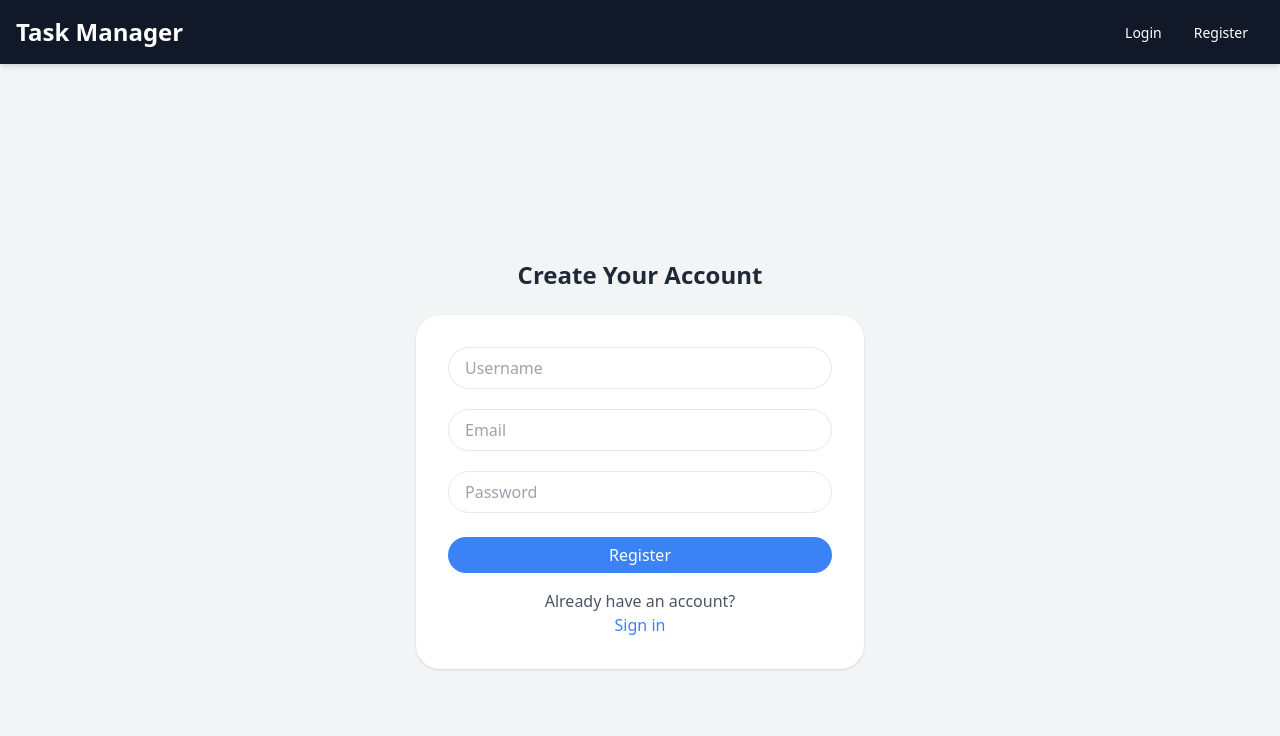
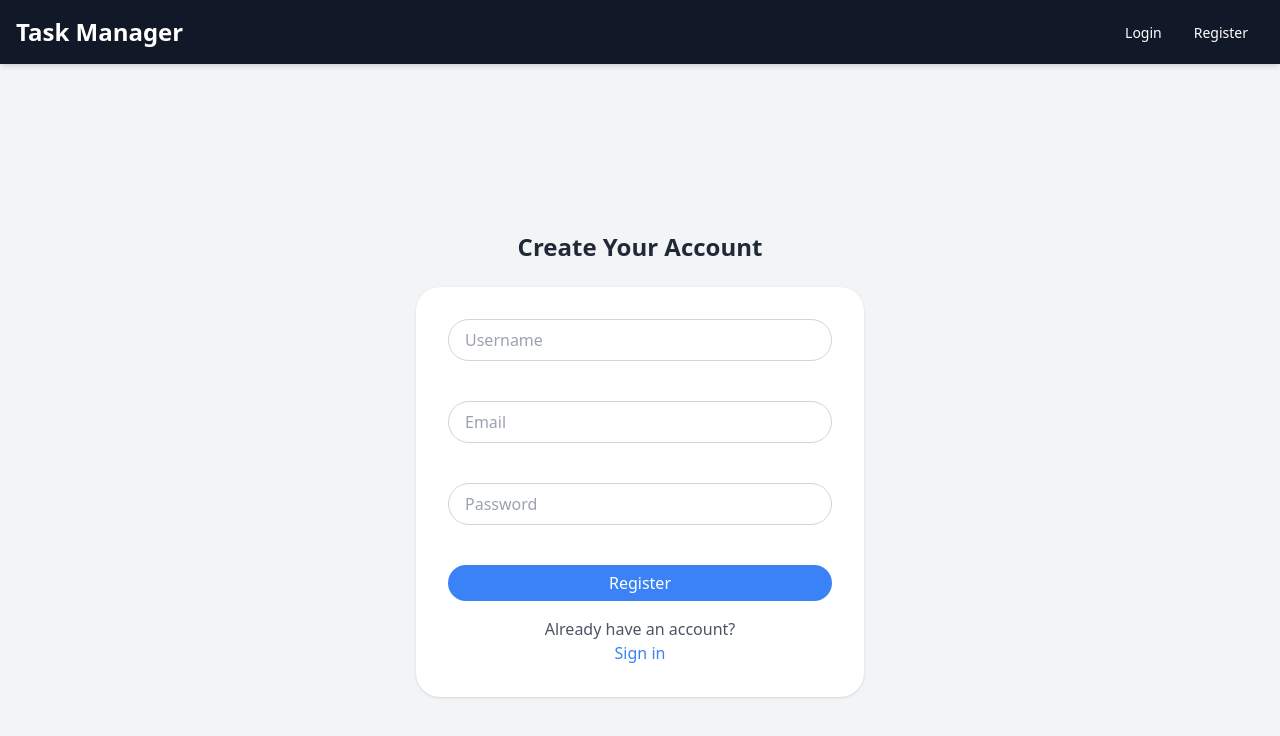
Before and after one commit to ksaphier/login-crud, a React (Vite) app in the folder client/: page /register in a window 1280 px wide. Shown: the top 736 px of the page. Built offline with nearby package versions, Linux system fonts and the light colour scheme.

Commit message:
fix errors style

```diff
--- /dev/null
+++ b/client/src/components/InputField.jsx
@@ -0,0 +1,32 @@
+import PropTypes from "prop-types";
+
+const InputField = ({ name, register, validation, error, ...rest }) => {
+  return (
+    <div className="mb-10 relative">
+      <input
+        {...register(name, validation)}
+        {...rest}
+        className={`block w-full px-4 py-2 text-gray-700 bg-white border ${
+          error ? "border-red-900" : "border-gray-300"
+        } rounded-3xl focus:ring focus:ring-blue-300 mb-3`}
+      />
+      <p
+        className={`text-red-900 text-sm absolute bottom-0 transform translate-y-[1.5rem] ${
+          error ? "visible" : "invisible"
+        }`}
+      >
+        {error ? error.message : "Placeholder"}
+      </p>
+    </div>
+  );
+};
+
+InputField.propTypes = {
+  name: PropTypes.string.isRequired,
+  register: PropTypes.func.isRequired,
+  validation: PropTypes.object,
+  error: PropTypes.object,
+  // Include other PropTypes as needed
+};
+
+export default InputField;
--- /dev/null
+++ b/client/src/components/TaskCard.jsx
@@ -0,0 +1,18 @@
+import PropTypes from "prop-types";
+
+function TaskCard({ title, desc, key }) {
+  return (
+    <div className="bg-white shadow-md rounded-3xl px-6 py-4 mb-6" key={key}>
+      <h1 className="text-xl font-semibold text-gray-800">{title}</h1>
+      <p className="text-gray-600 mt-2">{desc}</p>
+    </div>
+  );
+}
+
+TaskCard.propTypes = {
+  title: PropTypes.string.isRequired,
+  key: PropTypes.string,
+  desc: PropTypes.string,
+};
+
+export default TaskCard;
--- a/client/src/pages/LoginPage.jsx
+++ b/client/src/pages/LoginPage.jsx
@@ -2,6 +2,8 @@ import { useForm } from "react-hook-form";
 import { useAuth } from "../context/useAuth";
 import { Link, useNavigate } from "react-router-dom";
 import { useEffect } from "react";
+import InputField from "../components/InputField";
+import { validationMessages } from "../utils/formValidation";
 
 function LoginPage() {
   const {
@@ -11,6 +13,8 @@ function LoginPage() {
   } = useForm();
 
   const { signin, errors: loginErrors, isAuthenticated } = useAuth();
+  console.log(errors);
+
   const navigate = useNavigate();
 
   useEffect(() => {
@@ -39,30 +43,34 @@ function LoginPage() {
               {error}
             </div>
           ))}
-          <div className="mb-5">
-            <input
+          <InputField
+            name="email"
             type="email"
-              name="email"
             placeholder="Email"
-              {...register("email", { required: true })}
-              className="block w-full px-4 py-2 text-gray-700 bg-white border rounded-3xl focus:border-blue-500 focus:ring-opacity-50 focus:outline-none focus:ring focus:ring-blue-300 mb-3"
+            register={register}
+            validation={{
+              required: validationMessages.required,
+              pattern: {
+                value: /^\S+@\S+\.\S+$/,
+                message: validationMessages.email,
+              },
+            }}
+            error={errors.email}
           />
-            {errors.email && (
-              <p className="text-red-500 text-sm mb-3">Email is required</p>
-            )}
-          </div>
-          <div className="mb-6">
-            <input
+          <InputField
+            name="password"
             type="password"
-              name="password"
             placeholder="Password"
-              {...register("password", { required: true })}
-              className="block w-full px-4 py-2 text-gray-700 bg-white border rounded-3xl focus:border-blue-500 focus:ring-opacity-50 focus:outline-none focus:ring focus:ring-blue-300 mb-3"
+            register={register}
+            validation={{
+              required: validationMessages.required,
+              minLength: {
+                value: 6,
+                message: validationMessages.minLength(8),
+              },
+            }}
+            error={errors.password}
           />
-            {errors.password && (
-              <p className="text-red-500 text-sm mb-3">Password is required</p>
-            )}
-          </div>
           <button
             type="submit"
             className="w-full px-4 py-2 leading-5 text-white transition-colors duration-200 transform bg-blue-500 rounded-3xl hover:bg-blue-600 focus:outline-none focus:bg-blue-600 mb-4"
--- a/client/src/pages/RegisterPage.jsx
+++ b/client/src/pages/RegisterPage.jsx
@@ -2,6 +2,8 @@ import { useForm } from "react-hook-form";
 import { useAuth } from "../context/useAuth";
 import { useEffect } from "react";
 import { useNavigate, Link } from "react-router-dom";
+import InputField from "../components/InputField";
+import { validationMessages } from "../utils/formValidation";
 
 function RegisterPage() {
   const {
@@ -25,43 +27,56 @@ function RegisterPage() {
   return (
     <div className="flex h-screen bg-gray-100">
       <div className="m-auto w-full max-w-md">
-        <h2 className="text-2xl font-semibold text-center text-gray-800 mb-6">Create Your Account</h2>
+        <h2 className="text-2xl font-semibold text-center text-gray-800 mb-6">
+          Create Your Account
+        </h2>
         <form onSubmit={onSubmit} className="bg-white shadow rounded-3xl p-8">
           {registerErrors.map((error, index) => (
-            <div key={index} className="bg-red-500 text-white text-center p-2 rounded-3xl mb-4">
+            <div
+              key={index}
+              className="bg-red-500 text-white text-center p-2 rounded-3xl mb-4"
+            >
               {error}
             </div>
           ))}
-          <div className="mb-5">
-            <input
+          <InputField
             type="text"
             name="username"
             placeholder="Username"
-              {...register("username", { required: true })}
-              className="block w-full px-4 py-2 text-gray-700 bg-white border rounded-3xl focus:border-blue-500 focus:ring-opacity-50 focus:outline-none focus:ring focus:ring-blue-300 mb-3"
+            register={register}
+            validation={{
+              required: validationMessages.required,
+            }}
+            error={errors.username}
           />
-            {errors.username && <p className="text-red-500 text-sm mb-3">Username is required</p>}
-          </div>
-          <div className="mb-5">
-            <input
+          <InputField
+            name="email"
             type="email"
-              name="email"
             placeholder="Email"
-              {...register("email", { required: true })}
-              className="block w-full px-4 py-2 text-gray-700 bg-white border rounded-3xl focus:border-blue-500 focus:ring-opacity-50 focus:outline-none focus:ring focus:ring-blue-300 mb-3"
+            register={register}
+            validation={{
+              required: validationMessages.required,
+              pattern: {
+                value: /^\S+@\S+\.\S+$/,
+                message: validationMessages.email,
+              },
+            }}
+            error={errors.email}
           />
-            {errors.email && <p className="text-red-500 text-sm mb-3">Email is required</p>}
-          </div>
-          <div className="mb-6">
-            <input
+          <InputField
+            name="password"
             type="password"
-              name="password"
             placeholder="Password"
-              {...register("password", { required: true })}
-              className="block w-full px-4 py-2 text-gray-700 bg-white border rounded-3xl focus:border-blue-500 focus:ring-opacity-50 focus:outline-none focus:ring focus:ring-blue-300 mb-3"
+            register={register}
+            validation={{
+              required: validationMessages.required,
+              minLength: {
+                value: 6,
+                message: validationMessages.minLength(8),
+              },
+            }}
+            error={errors.password}
           />
-            {errors.password && <p className="text-red-500 text-sm mb-3">Password is required</p>}
-          </div>
           <button
             type="submit"
             className="w-full px-4 py-2 leading-5 text-white transition-colors duration-200 transform bg-blue-500 rounded-3xl hover:bg-blue-600 focus:outline-none focus:bg-blue-600"
--- a/client/src/pages/TasksPage.jsx
+++ b/client/src/pages/TasksPage.jsx
@@ -1,5 +1,6 @@
 import { useEffect } from "react";
 import { useTasks } from "../context/TaskContext";
+import TaskCard from "../components/TaskCard"
 
 function TasksPage() {
   const { getTasks, tasks } = useTasks();
@@ -12,20 +13,10 @@ function TasksPage() {
     <div className="flex flex-col items-center justify-center min-h-screen bg-gray-100 py-8">
       <div className="w-full max-w-3xl px-4">
         {tasks.length === 0 ? (
-          <div className="bg-white shadow-md rounded-3xl px-6 py-4 mb-6">
-            No tasks
-          </div>
+          <TaskCard title={'No Task'} desc={'Add a new task! Click in the right top corner'} key={'0'} />
         ) : (
           tasks.map((task) => (
-            <div
-              key={task._id}
-              className="bg-white shadow-md rounded-3xl px-6 py-4 mb-6"
-            >
-              <h1 className="text-xl font-semibold text-gray-800">
-                {task.title}
-              </h1>
-              <p className="text-gray-600 mt-2">{task.desc}</p>
-            </div>
+            <TaskCard title={task.title} desc={task.desc} key={task._id} />
           ))
         )}
       </div>
--- /dev/null
+++ b/client/src/utils/formValidation.js
@@ -0,0 +1,6 @@
+export const validationMessages = {
+  required: "This field is required",
+  email: "Please enter a valid email address",
+  minLength: (length) => `Minimum length is ${length} characters`,
+  // Add more custom messages as needed
+};
```
Lines whose indentation alone changed are shown as unchanged.
